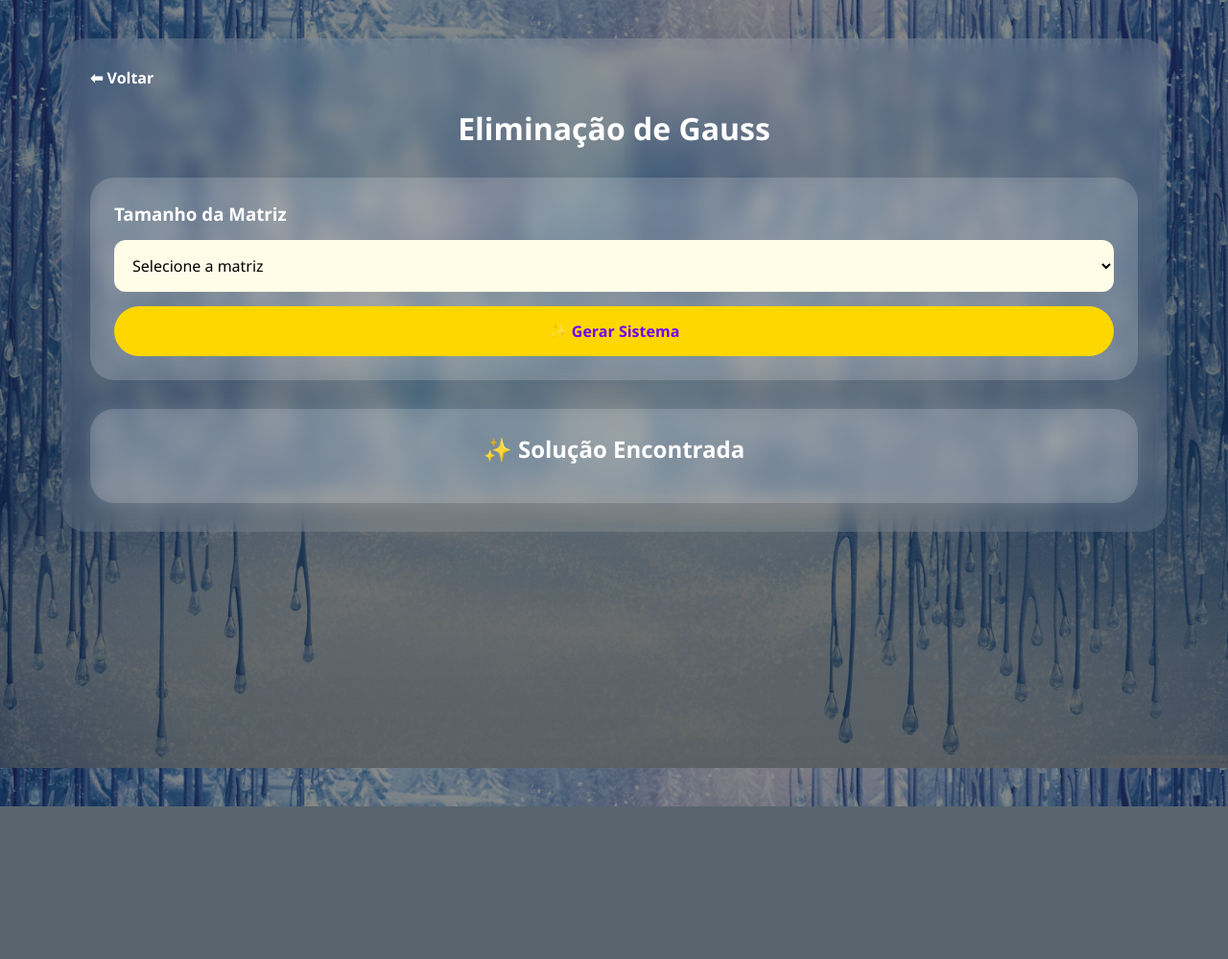
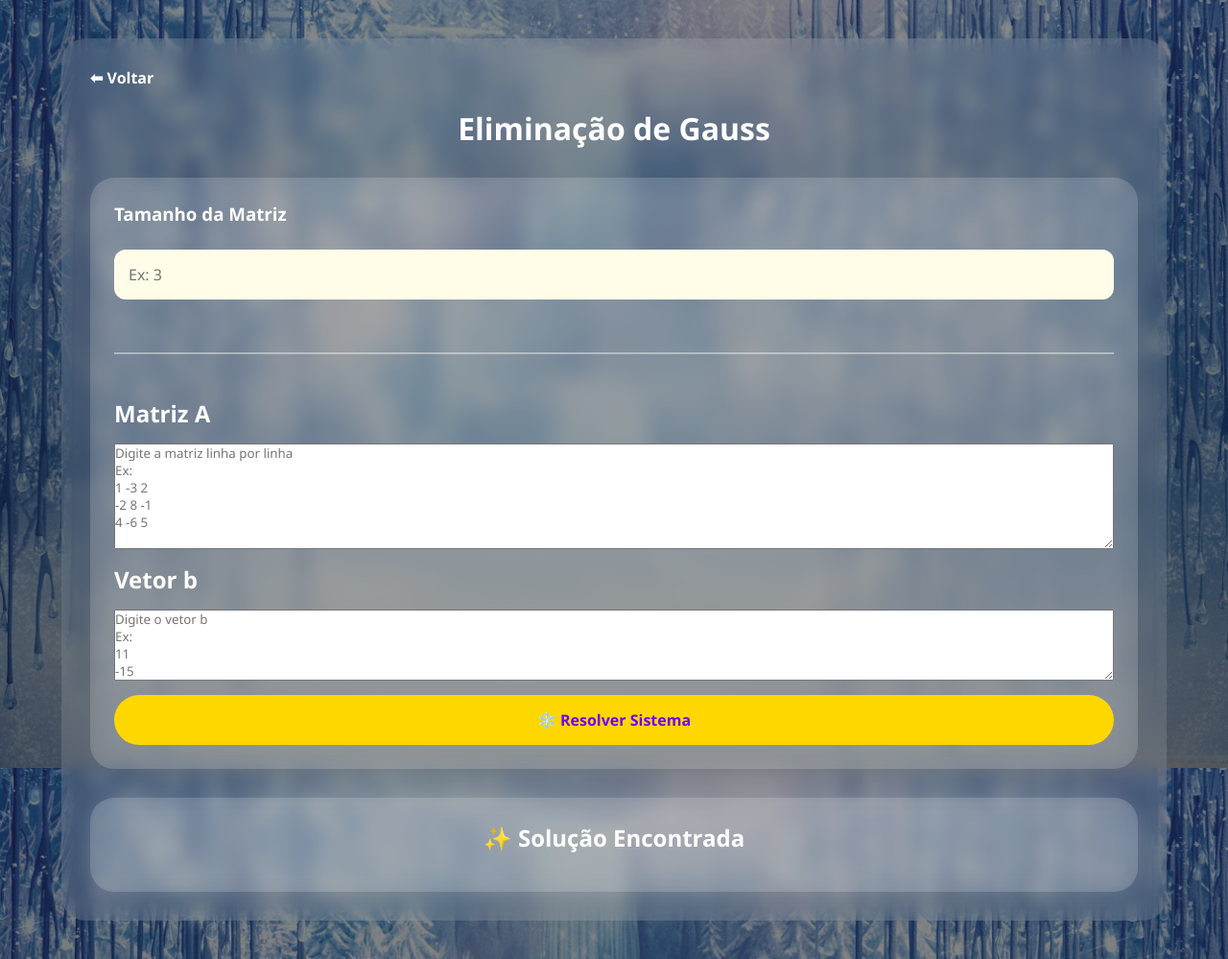
Before and after one commit to GabriellCorrea/Metodos_Numericos, a Flask app: page /gauss in a window 1280 px wide. Shown: the whole page at 96% size. Before the commit the page ends 840 px from the top, so only its background shows below. Run offline with Flask 3, Linux system fonts and the light colour scheme.

Commit message:
refatorando html da eliminacao de gauss

```diff
--- a/templates/gauss.html
+++ b/templates/gauss.html
@@ -17,97 +17,35 @@
 
     <h1>Eliminação de Gauss</h1>
 
-    <!-- FORMULÁRIO 1 -->
+    <!-- FORMULÁRIO -->
     <form method="POST">
 
         <h3>Tamanho da Matriz</h3>
 
-        <select name="n" required>
-            <option value="">Selecione a matriz</option>
-            <option value="2">2x2</option>
-            <option value="3">3x3</option>
-            <option value="4">4x4</option>
-            <option value="5">5x5</option>
-        </select>
+        <input
+            type="number"
+            name="n"
+            min="2"
+            placeholder="Ex: 3"
+            required
+            >
 
-        <button
-            type="submit"
-            name="gerar"
-        >
-            ✨ Gerar Sistema
-        </button>
-
-    </form>
-
-    {% if n %}
-
-    <hr>
-
-    <!-- FORMULÁRIO 2 -->
-    <form method="POST">
-
-        <input
-            type="hidden"
-            name="n"
-            value="{{ n }}"
-        >
+        <hr>
 
         <h2>Matriz A</h2>
 
-        <div class="matriz">
-
-            {% for i in range(n) %}
-
-            <div class="linha-matriz">
-
-                {% for j in range(n) %}
-
-                <input
-                    type="number"
-                    step="any"
-                    name="a{{i}}_{{j}}"
-                    required
-                    placeholder="a{{i+1}}{{j+1}}"
-                >
-
-                {% endfor %}
-
-            </div>
-
-            {% endfor %}
-
-        </div>
+        <textarea
+            name="matriz"
+            rows="6"
+            placeholder="Digite a matriz linha por linha&#10;Ex:&#10;1 -3 2&#10;-2 8 -1&#10;4 -6 5" required ></textarea>
 
         <h2>Vetor b</h2>
 
-        <div class="vetor-b">
+        <textarea name="vetor" rows="4" placeholder="Digite o vetor b&#10;Ex:&#10;11&#10;-15&#10;29" required ></textarea>
 
-            {% for i in range(n) %}
+        <button type="submit" name="resolver" > ❄️ Resolver Sistema </button>
 
-            <input
-                type="number"
-                step="any"
-                name="b{{i}}"
-                required
-                placeholder="b{{i+1}}"
-            >
-
-            {% endfor %}
-
-        </div>
-
-        <button
-            type="submit"
-            name="resolver"
-        >
-            ❄️ Resolver Sistema
-        </button>
-
-    </form>
-
-    {% endif %}
-
-    {% if resultado is not none %}
+    </form> {% if resultado is not none %}
 
     <div class="resultado">
 
@@ -115,13 +53,9 @@
 
         {% for valor in resultado %}
 
-        <p>
-            x{{ loop.index }} = {{ "%.6f"|format(valor) }}
-        </p>
+        <p> x{{ loop.index }} = {{ "%.6f"|format(valor) }} </p>
 
-        {% endfor %}
-
-    </div>
+        {% endfor %} </div>
 
     {% endif %}
 
```
